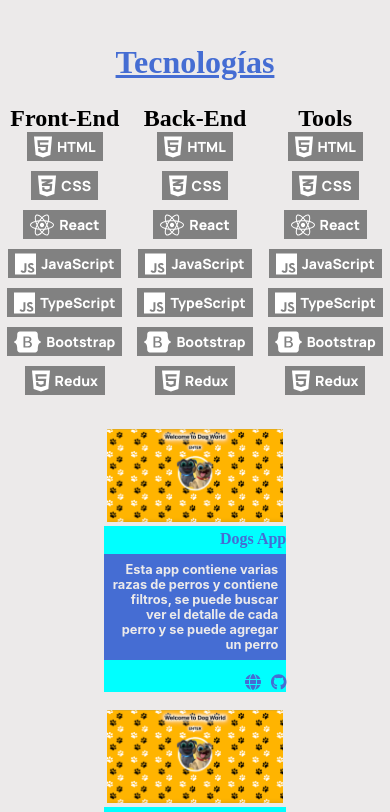
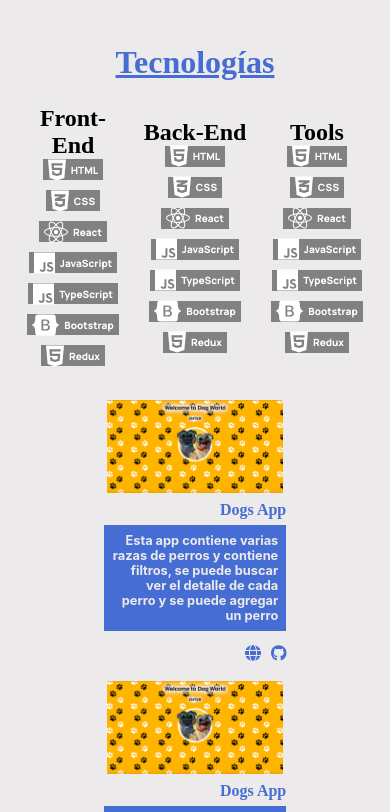
Before and after one commit to pierino2203/Portafolio-Nuevo, a React (Create React App) app: page / in a window 390 px wide. Shown: the part 1182-1994 px from the top of the page. Built offline with nearby package versions, Linux system fonts and the light colour scheme; a web font is replaced by a local one.

Commit message:
Subiendo-Project3

```diff
--- a/src/styles/CardProject.module.css
+++ b/src/styles/CardProject.module.css
@@ -43,7 +43,6 @@
 
 @media (max-width: 576px){
     .contenido {
-        background-color: aqua;
     }
     .card__project img {
         width: 50%;
--- a/src/styles/Tecs.module.css
+++ b/src/styles/Tecs.module.css
@@ -30,3 +30,20 @@
         margin-left: 5px;
     }
 }
+@media (max-width: 576px){
+    .tec {
+        background-color: rgba(129, 129, 129, 1);
+        display: inline-flex; /* Cambiado de 'flex' a 'inline-flex' */
+        justify-content: center;
+        align-items: center;
+        height: 11px; /* Cambiado a 'auto' para que la altura se adapte al contenido */
+        padding: 5px; /* Añade un poco de espacio alrededor del contenido */
+    }
+    .tec p {
+        font-family: Manrope;
+        font-size: 10px;
+        font-weight: 1000;
+        color: #ffffff;
+        margin-left: 5px;
+    }
+}
```
